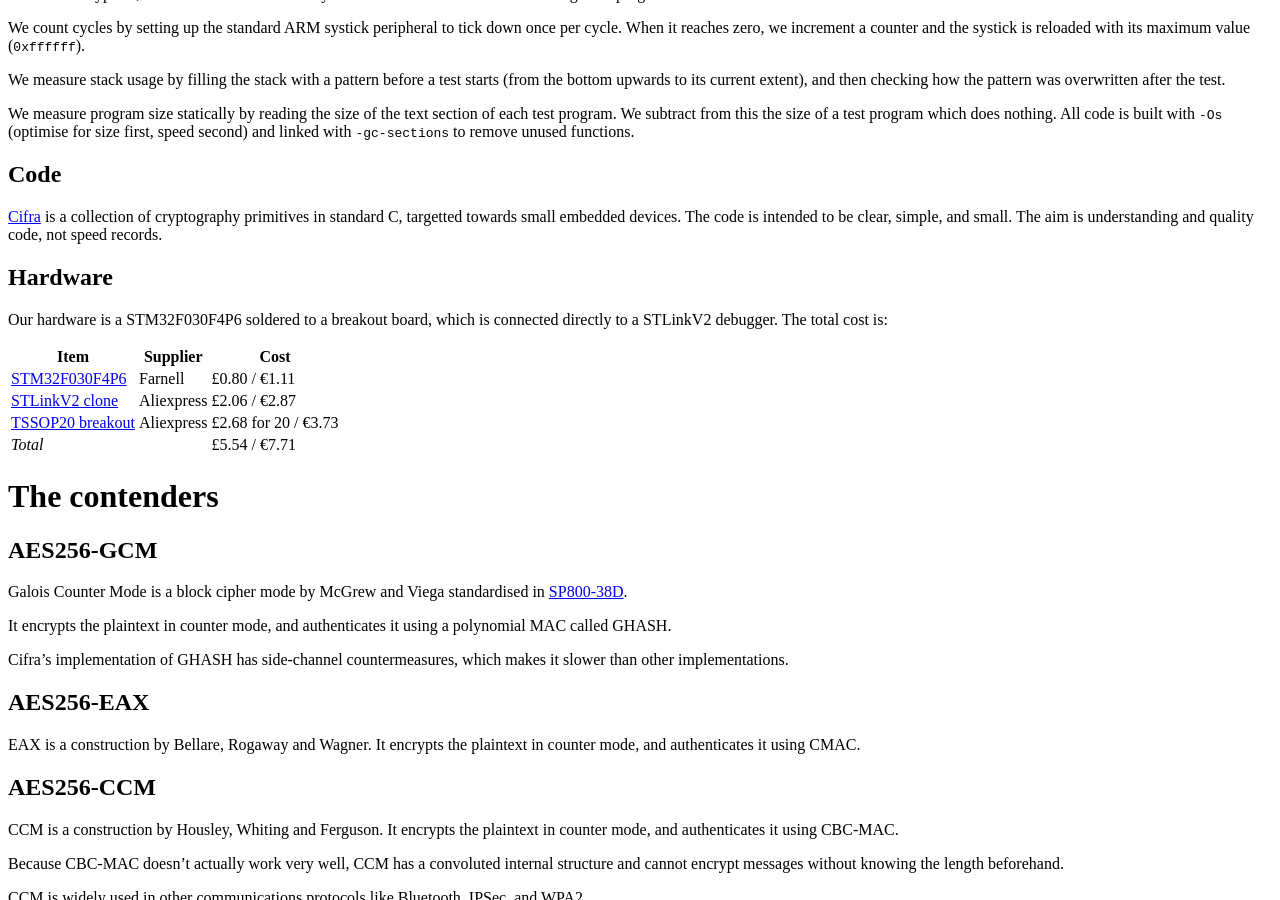
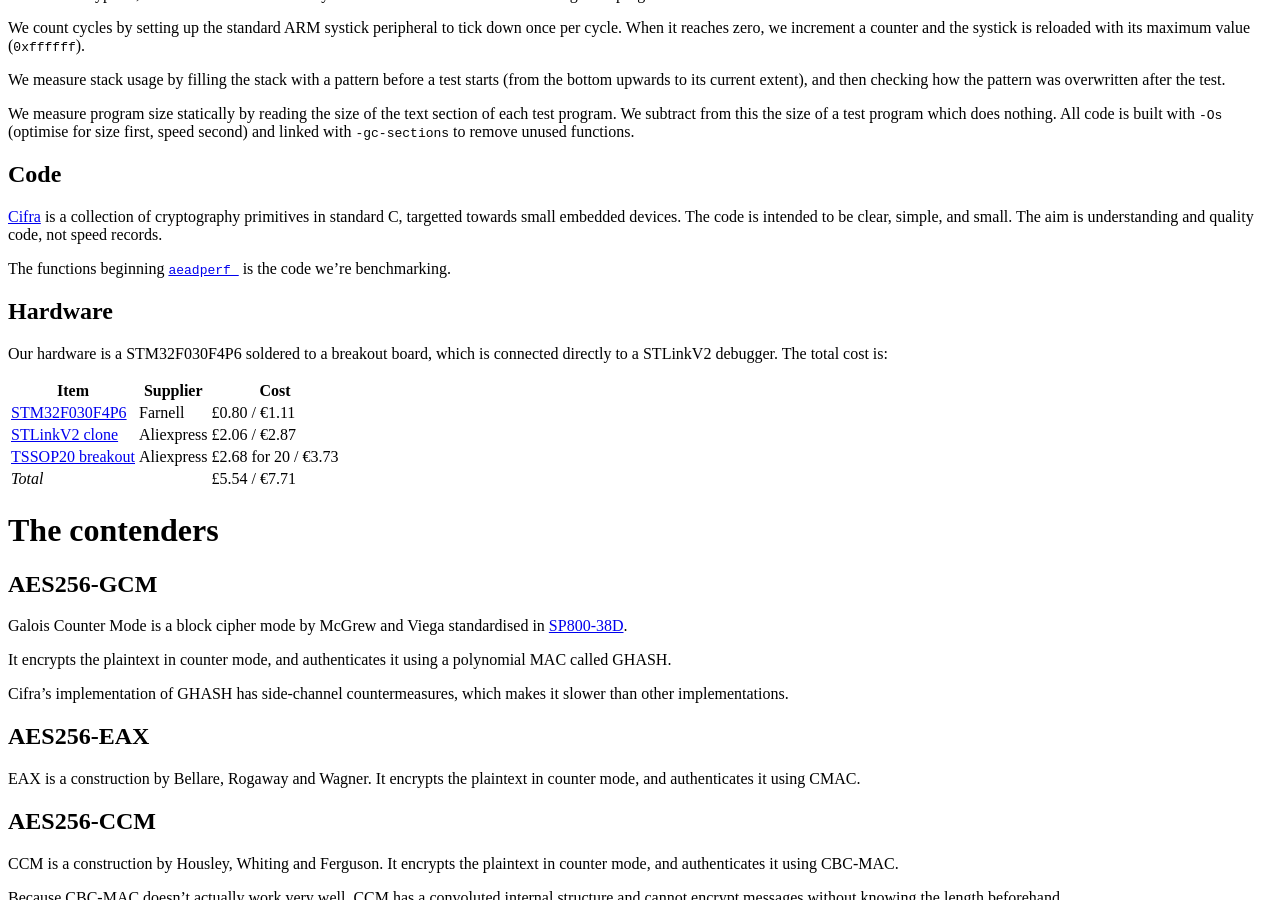
Before and after one commit to ctz/ctz.github.com, a Jekyll site: the page built from _posts/2015-06-01-modern-authenticated-encryption-for-1-euro.md, in a window 1280 px wide and 900 px high, scrolled down 557 px. Built offline with Jekyll 4.4.1, drawn with Linux system fonts in a browser that asks for light colours; comment, search, counter and statistics services are not loaded.

Commit message:
note the code we're benchmarking

```diff
--- a/_posts/2015-06-01-modern-authenticated-encryption-for-1-euro.md
+++ b/_posts/2015-06-01-modern-authenticated-encryption-for-1-euro.md
@@ -37,6 +37,8 @@ We subtract from this the size of a test program which does nothing.  All code i
 
 [Cifra][cifra] is a collection of cryptography primitives in standard C, targetted towards small embedded devices.
 The code is intended to be clear, simple, and small.  The aim is understanding and quality code, not speed records.
+
+The functions beginning [`aeadperf_`][testcode] is the code we're benchmarking.
 
 ## Hardware
 
```
Also changed, not shown: other parts of _posts/2015-06-01-modern-authenticated-encryption-for-1-euro.md (+1 -1 lines).
